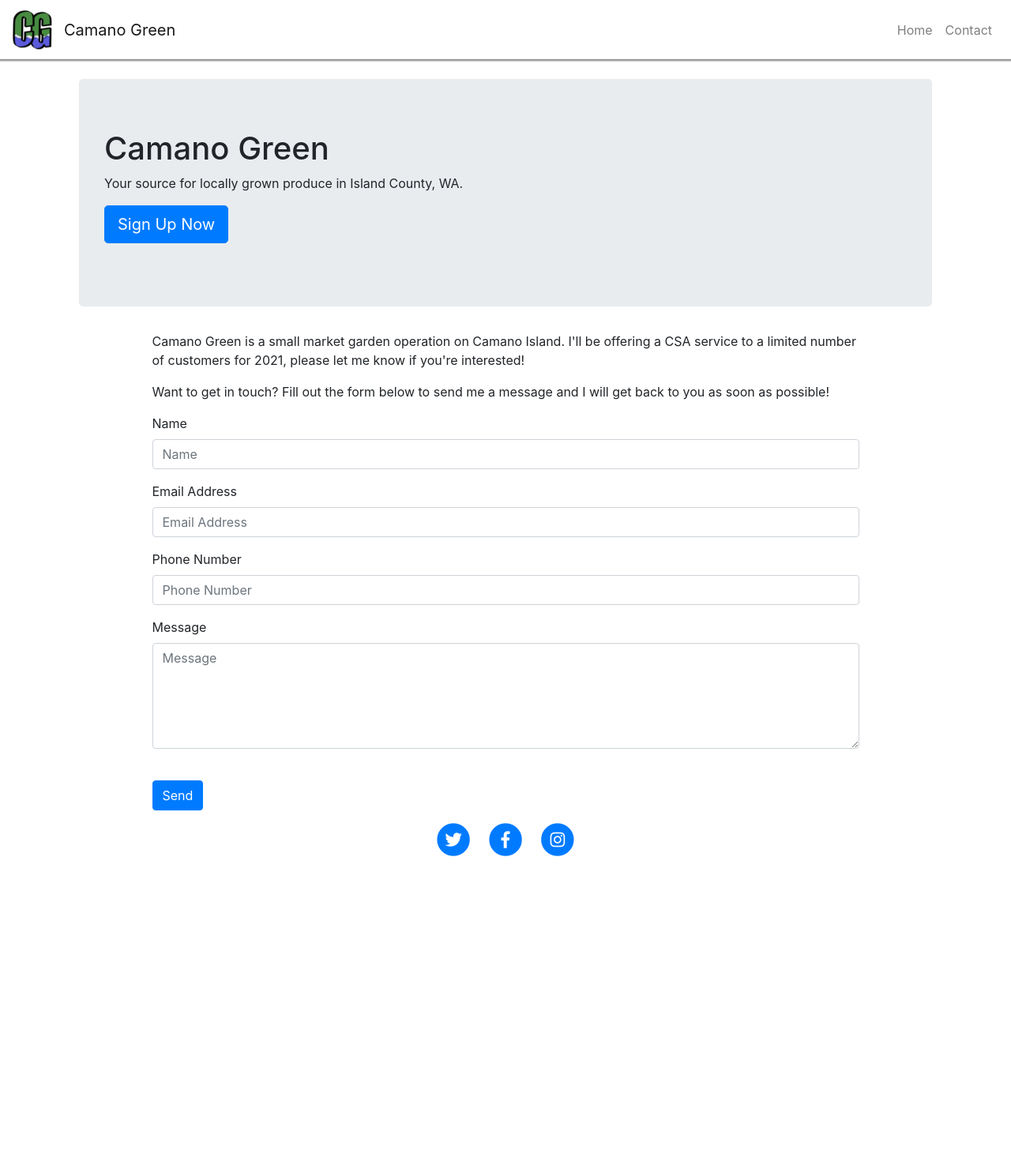
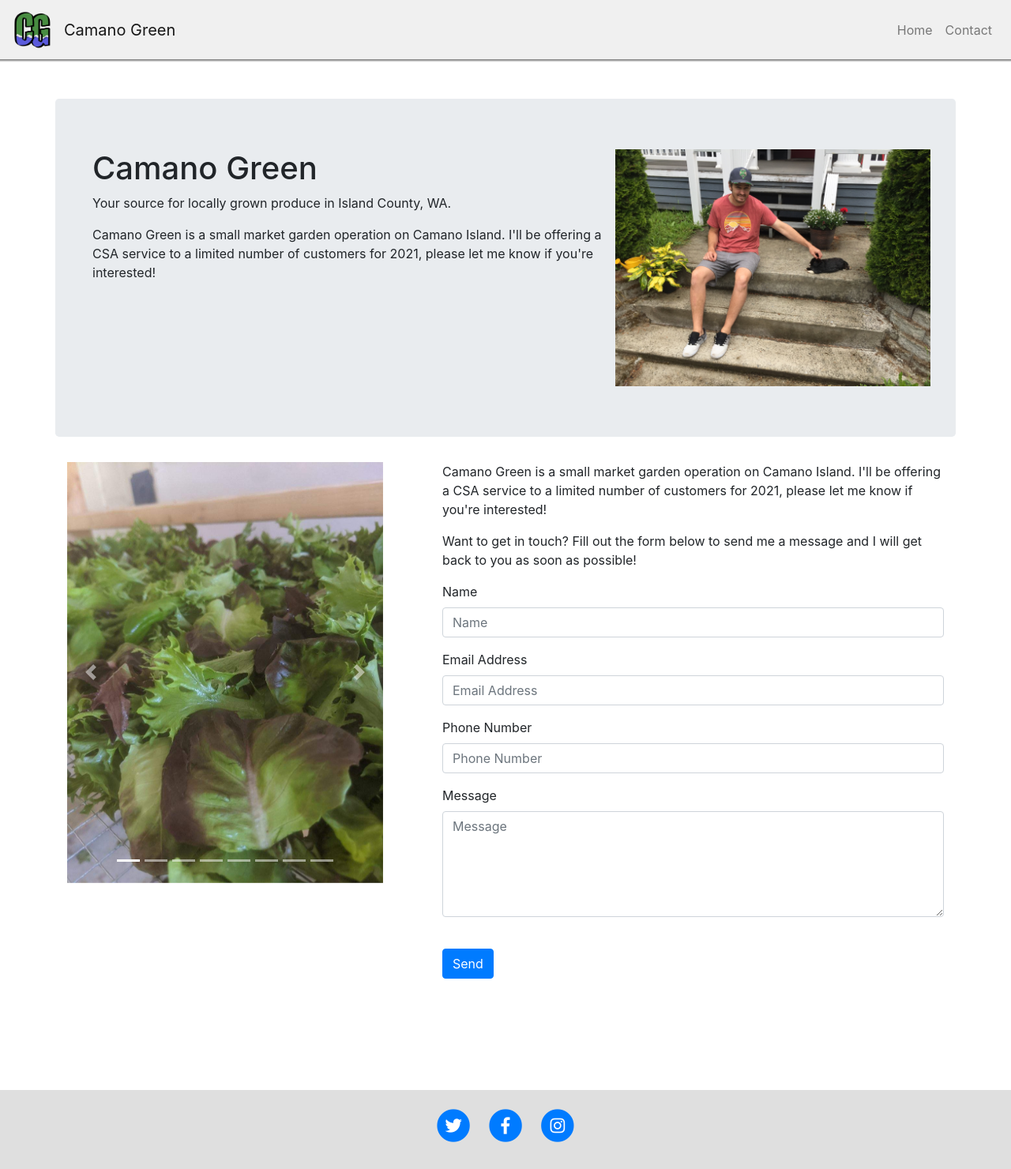
Before and after one commit to robertsaj2/CamanoGreen, a Flask app: page / in a window 1280 px wide. Shown: the whole page at 79% size. Before the commit the page ends 1084 px from the top, so only its background shows below. Run offline with Flask 2, Linux system fonts and the light colour scheme; some libraries are stand-ins or nearby versions.

Commit message:
Add image carousel, add image to jumbotron, move carousel and input form into row, edit footer.

```diff
--- a/templates/base.html
+++ b/templates/base.html
@@ -24,19 +24,20 @@
     <link rel="stylesheet" href="{{ url_for('static',filename='css/clean-blog.min.css') }}">
   </head>
 
-  <body class="container">
+  <body class="container-fluid">
        <!-- Navigation -->
-       <nav class="row navbar navbar-expand-lg navbar-light fixed-top" id="mainNav" style="height: 75px; background-color: white; box-shadow: 0 4px 2px -2px gray;">
+       <nav class="row navbar navbar-expand-lg navbar-light fixed-top" id="mainNav" style="height: 75px; background-color: rgb(240, 240, 240); box-shadow: 0 4px 2px -2px gray;">
         <div class="container-fluid">
           <a class="navbar-brand" href="/">
             <div class="d-flex row align-items-center">
 
               <div class="col-sm">
-                <img src="{{url_for('static', filename='assets/logo.png')}}" style="height: 50px; width: 50px"/>
+                <img src="{{url_for('static', filename='assets/camanogreen-logo-only1.png')}}" style="height: 50px; width: 50px"/>
               </div>
 
               <div class="d-flex flex-column justify-content-center">
                 <p class="m-0">Camano Green</p>
+
               </div>
 
             </div>
@@ -62,19 +63,23 @@
 
     <!-- Page Header -->
 
-    <div class="container" style="margin-top: 100px;">
+    <div class="container" style="margin-top: 125px;">
 
       <!-- Main component for a primary marketing message or call to action -->
-      <div class="jumbotron">
+      <div class="jumbotron row">
+        <div class="col">
           <h1>Camano Green</h1>
           <p>Your source for locally grown produce in Island County, WA.</p>
           <p>
-          <a class="btn btn-lg btn-primary" href="../../components/#navbar-masthead" role="button">Sign Up Now</a>
+            Camano Green is a small market garden operation on Camano Island.  I'll be offering a CSA service to a limited number of customers for 2021, please let me know if you're interested!
           </p>
+        </div>
+        <div class="d-flex flex-column justify-content-end">
+          <img style="height: 300px; width: 399px" src="{{url_for('static', filename='assets/aaron.jpg')}}" alt="">
+        </div>
       </div>
 
     </div> <!-- /container -->
-
 
     <!-- Main Content -->
     <div class="container">
@@ -82,10 +87,10 @@
     </div>
 
     <!-- Footer -->
-    <footer>
-      <div class="container">
-        <div class="row">
-          <div class="col-lg-8 col-md-10 mx-auto">
+
+    <div class="row" style="height: 100px; background-color: rgb(223, 223, 223);">
+      <div class="col pt-4">
+
           <ul class="list-inline text-center">
             <li class="list-inline-item">
               <a href="#">
@@ -112,10 +117,10 @@
               </a>
             </li>
           </ul>
+
       </div>
     </div>
-      </div>
-    </footer>
+
 
     <!-- Bootstrap core JavaScript -->
     <script src="{{ url_for('static',filename='vendor/jquery/jquery.min.js') }}"></script>
--- a/templates/coming_soon.html
+++ b/templates/coming_soon.html
@@ -2,15 +2,64 @@
 {% block description %}Camano Green is a small market garden operation on Camano Island.  I'll be offering a CSA service to a limited number of customers for 2021, please let me know if you're interested!{% endblock %}
 {% block title %}Camano Green Farm{% endblock %}
 {% block content %}
-    <div class="row">
-      <div class="col-md-10 mx-auto">
+  <div class="row" style="margin-bottom: 125px;">
+
+    <div class="col-5">
+
+      <div style="height: 532px; width: 400px" id="carouselExampleIndicators" class="carousel slide" data-ride="carousel">
+        <ol class="carousel-indicators">
+          <li data-target="#carouselExampleIndicators" data-slide-to="0" class="active"></li>
+          <li data-target="#carouselExampleIndicators" data-slide-to="1"></li>
+          <li data-target="#carouselExampleIndicators" data-slide-to="2"></li>
+          <li data-target="#carouselExampleIndicators" data-slide-to="3"></li>
+          <li data-target="#carouselExampleIndicators" data-slide-to="4"></li>
+          <li data-target="#carouselExampleIndicators" data-slide-to="5"></li>
+          <li data-target="#carouselExampleIndicators" data-slide-to="6"></li>
+          <li data-target="#carouselExampleIndicators" data-slide-to="7"></li>
+        </ol>
+        <div class="carousel-inner">
+          <div class="carousel-item active">
+            <img class="d-block w-100" src="{{url_for('static', filename='assets/carousel1a.jpg')}}" alt="First slide">
+          </div>
+          <div class="carousel-item">
+            <img class="d-block w-100" src="{{url_for('static', filename='assets/carousel2a.jpg')}}" alt="Second slide">
+          </div>
+          <div class="carousel-item">
+            <img class="d-block w-100" src="{{url_for('static', filename='assets/carousel3a.jpg')}}"  alt="Third slide">
+          </div>
+          <div class="carousel-item">
+            <img class="d-block w-100" src="{{url_for('static', filename='assets/carousel4a.jpg')}}"  alt="Third slide">
+          </div>
+          <div class="carousel-item">
+            <img class="d-block w-100" src="{{url_for('static', filename='assets/carousel5a.jpg')}}"  alt="Third slide">
+          </div>
+          <div class="carousel-item">
+            <img class="d-block w-100" src="{{url_for('static', filename='assets/carousel6a.jpg')}}"  alt="Third slide">
+          </div>
+          <div class="carousel-item">
+            <img class="d-block w-100" src="{{url_for('static', filename='assets/carousel7a.jpg')}}"  alt="Third slide">
+          </div>
+          <div class="carousel-item">
+            <img class="d-block w-100" src="{{url_for('static', filename='assets/carousel8a.jpg')}}"  alt="Third slide">
+          </div>
+        </div>
+        <a class="carousel-control-prev" href="#carouselExampleIndicators" role="button" data-slide="prev">
+          <span class="carousel-control-prev-icon" aria-hidden="true"></span>
+          <span class="sr-only">Previous</span>
+        </a>
+        <a class="carousel-control-next" href="#carouselExampleIndicators" role="button" data-slide="next">
+          <span class="carousel-control-next-icon" aria-hidden="true"></span>
+          <span class="sr-only">Next</span>
+        </a>
+      </div>
+
+    </div>
+
+    <div class="col-7">
         <p>
           Camano Green is a small market garden operation on Camano Island.  I'll be offering a CSA service to a limited number of customers for 2021, please let me know if you're interested!
         </p>
-      </div>
-    </div>
-    <div class="row">
-      <div class="col-md-10 mx-auto">
+
         <p>Want to get in touch? Fill out the form below to send me a message and I will get back to you as soon as possible!</p>
         <form name="sentMessage" id="contactForm" action="/contact" method="post">
           <div class="control-group">
@@ -48,5 +97,6 @@
           </div>
         </form>
       </div>
-    </div>
+
+  </div>
 {% endblock %}
```
Also changed, not shown: static/assets/aaron.JPG (added), static/assets/camanogreen-logo-only1.png (added), static/assets/carousel1212.JPG (added), static/assets/carousel1a.jpg (added), static/assets/carousel2a.JPG (added), static/assets/carousel3a.JPG (added), static/assets/carousel4a.JPG (added), static/assets/carousel5a.JPG (added), static/assets/carousel6a.JPG (added), static/assets/carousel7a.JPG (added), static/assets/carousel8a.JPG (added), 2 other files. Lines whose indentation alone changed are shown as unchanged.
